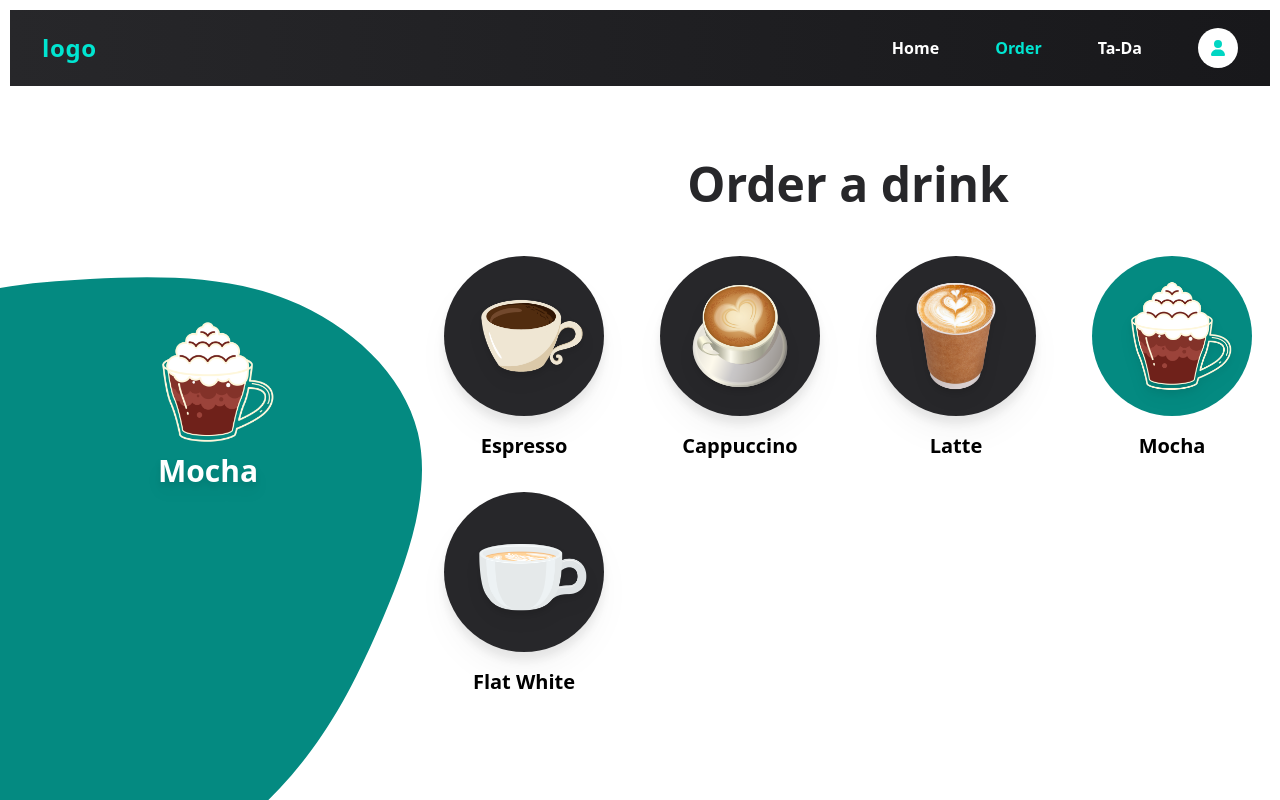
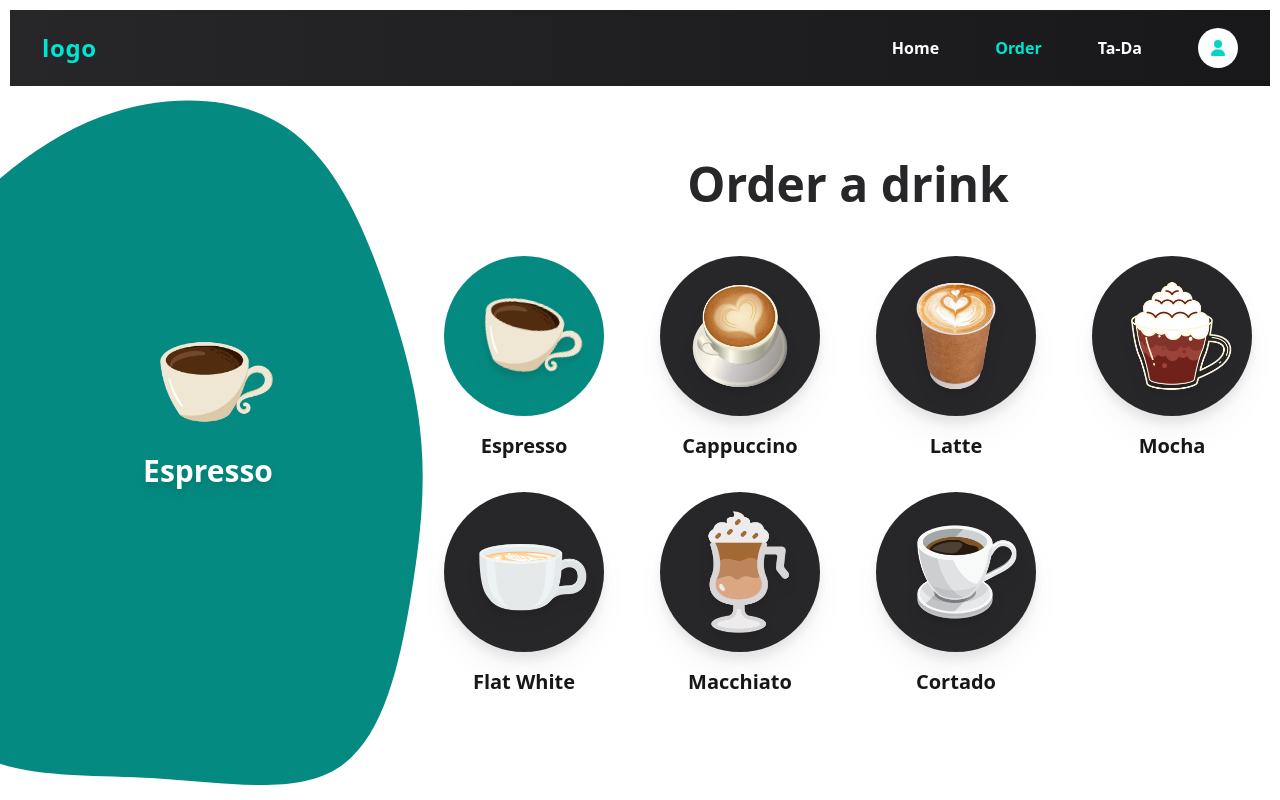
Before and after one commit to alexx-jones/coffee, a Next.js app: page /order in a window 1280 px wide. Shown: the top 800 px of the page. Built offline with nearby package versions, Linux system fonts and the light colour scheme.

Commit message:
Random teetering on order page & decode cleanup.

```diff
--- a/components/coffee/CoffeeSelector.js
+++ b/components/coffee/CoffeeSelector.js
@@ -3,16 +3,10 @@ import { useEffect, useState } from "react";
 import { RandomBlob } from 'react-random-shapes';
 
 export default function CoffeeSelector({ changeCoffeeSelected, coffeeSelected, coffeeArray, color }) {
-  const centerOfArray = Math.floor(coffeeArray.length / 2);
-  const initialSelectedCoffee = centerOfArray + 1; // Center
-  const initialOffset = centerOfArray * 22;
 
-  const [offset, setOffset] = useState(initialOffset);
-
-  useEffect(() => {
-    // Set initially selected coffee to center
-    changeCoffeeSelected(initialSelectedCoffee);
-  }, []); // Empty dependency array ensures this effect runs only once on mount
+  // Random rotation on select
+  const randomRotation = Math.floor(Math.random() * 30) - 15;
+  const finalRotation = (randomRotation >= -5 && randomRotation <= 5) ? randomRotation + 10 : randomRotation;
 
   return (
     <div className="grid w-full h-full grid-cols-8 gap-8">
@@ -33,11 +27,12 @@ export default function CoffeeSelector({ changeCoffeeSelected, coffeeSelected, c
               width={1000}
               height={1000}
               alt={coffee.name}
-              className="drop-shadow-lg"
+              className={`drop-shadow-lg transition-all duration-75`}
+              style={{ transform: coffeeSelected === index ? `rotate(${finalRotation}deg)` : null }}
               draggable={false}
             />
           </div>
-          <span className="text-center text-xl font-bold">{coffee.name}</span>
+          <span className={`text-center text-xl font-bold text-zinc-900 transition-all duration-200`}>{coffee.name}</span>
         </div>
       ))}
     </div>
--- a/pages/api/server/encodeDecodeOrder/decodeOrder.js
+++ b/pages/api/server/encodeDecodeOrder/decodeOrder.js
@@ -18,9 +18,6 @@ export default async function decodeOrder(req, res) {
                 return res.status(200).json({message: 'Successfully decoded.', binaryString: reversedBinaryString});
             }
             catch (err) {
-                console.log(err);
-                console.log('  ');
-                console.error(err);
                 return res.status(500).json({message: 'Uh oh.'});
             }
         }
--- a/pages/order.js
+++ b/pages/order.js
@@ -6,7 +6,7 @@ import { RandomBlob } from 'react-random-shapes';
 import BlobShape from '@/components/coffee/Blob';
 
 export default function Home({mainColor}) {
-  const [coffeeSelected, setCoffeeSelected] = useState();
+  const [coffeeSelected, setCoffeeSelected] = useState(0);
   const [blobRotationDeg, setBlobRotationDeg] = useState(20);
   const [translateXMag, setTranslateXMag] = useState(0);
   const coffeeArray = [
@@ -29,6 +29,14 @@ export default function Home({mainColor}) {
     {
       name: "Flat White",
       imageUrl: "/assets/flat_white.png",
+    },
+    {
+      name: "Macchiato",
+      imageUrl: "/assets/macchiato.png",
+    },
+    {
+      name: "Cortado",
+      imageUrl: "/assets/cortado.png",
     },
   ];
 
```
Also changed, not shown: public/assets/cortado.png (added), public/assets/macchiato.png (added).
